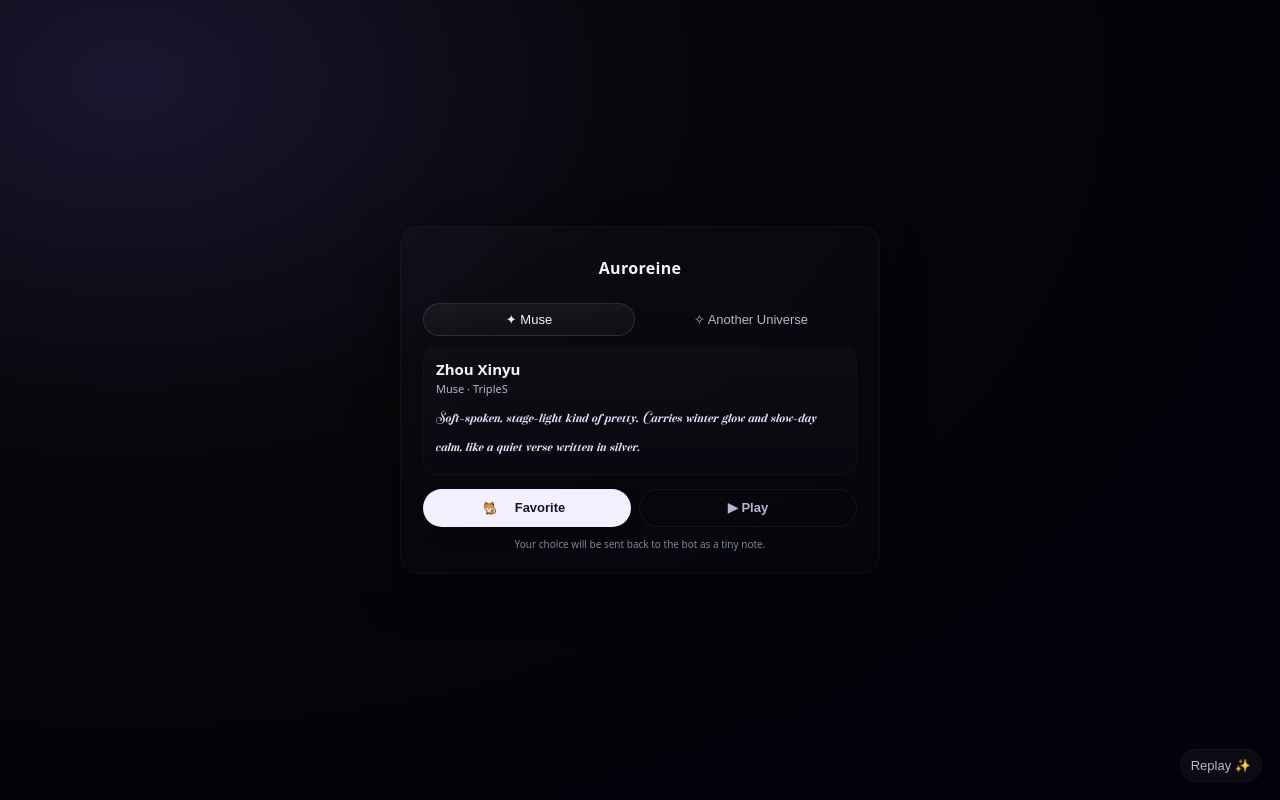
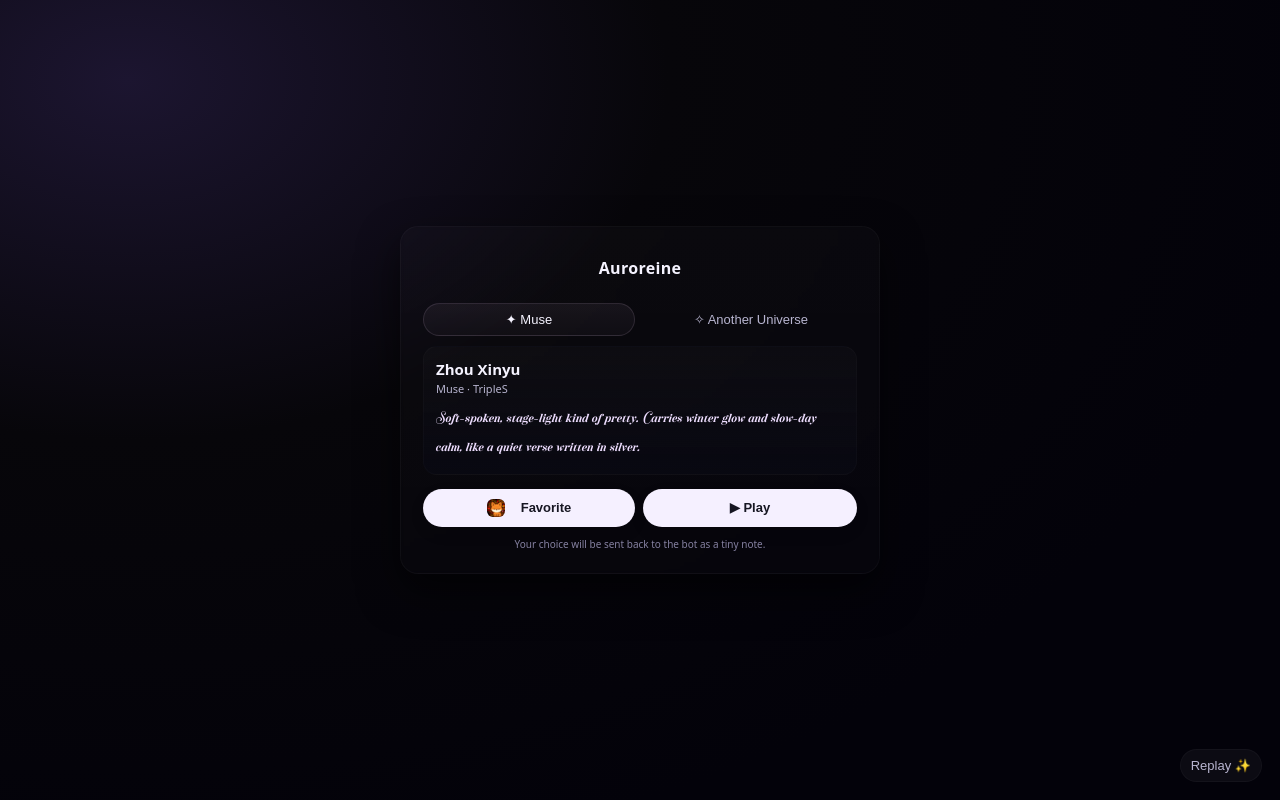
Before and after one commit to aintgely/Auroreine-miniapp, a plain HTML site: page index.html in a window 1280 px wide. Drawn offline with Linux system fonts and the light colour scheme.

Commit message:
Update index.html

```diff
--- a/index.html
+++ b/index.html
@@ -5,12 +5,10 @@
 <meta name="viewport" content="width=device-width,initial-scale=1" />
 <title>Mini Profiles — Isaline (Glass Door)</title>
 <style>
-
   /* micro animations for fav & play states */
   #favBtn { transition: transform 200ms ease, box-shadow 200ms ease, color 260ms ease; }
   #playBtn { transition: transform 160ms ease; }
-#playBtn:active { transform: scale(.98);
-}
+  #playBtn:active { transform: scale(.98); }
 
 @font-face {
   font-family: 'SwirlyCanalope';
@@ -186,21 +184,22 @@
 button.ghost{background:transparent;color:var(--soft);border:1px solid rgba(255,255,255,0.06)}
 
 /* fox default (make fav and play look identical initially) */
-/* tighter spacing between fox icon and label */
 #favBtn {
-  padding-left: 8px;     /* ← lebih rapat */
-  padding-right: 16px;
+  color: var(--soft);
   background: #f5f0ff;
   color: #161622;
   box-shadow: 0 6px 18px rgba(0,0,0,0.06);
+  padding-left: 18px;
+  padding-right: 18px;
 }
-
-/* label text spacing */
-#favBtn .label-text {
-  margin-left: 2px;      /* ← lebih dekat ke gif */
-  display: inline-block;
-  vertical-align: middle;
+#playBtn {
+  background: #f5f0ff;
+  color: #161622;
+  box-shadow: 0 6px 18px rgba(0,0,0,0.06);
+  padding-left: 18px;
+  padding-right: 18px;
 }
+#favBtn:hover, #playBtn:hover { transform: translateY(-2px); transition: transform 120ms ease; }
 
 /* fav active: color, background, glow & wiggle */
 #favBtn.fav-active {
@@ -403,7 +402,7 @@
       <div class="btn-row">
         <!-- favorite now holds an <img> for the fox which we toggle between static/animated -->
         <button class="primary" id="favBtn" aria-pressed="false" title="Favorite">
-          <img id="favIcon" alt="fox icon" src="foxfixfix.gif" aria-hidden="true">
+          <img id="favIcon" alt="fox icon" src="foxfoxie.gif" aria-hidden="true">
           <span class="label-text">Favorite</span>
         </button>
         <button class="ghost" id="playBtn" aria-pressed="false" title="Play preview">▶ Play</button>
@@ -506,9 +505,8 @@
   }
 
   // Preload fox images (gif + optional static fallback)
-  // ganti blok preload fox images jadi:
-const FOX_GIF = 'foxfixfix.gif';
-const FOX_PNG = 'foxfixfix.gif'; // fallback tetap sama file atau bisa ganti ke png kalau ada
+  const FOX_GIF = 'foxfoxie.gif';
+  const FOX_PNG = 'foxfoxie.gif'; // fallback to same gif so both states use foxfoxie
   const _preloads = [];
   function preload(src){ try{ const i=new Image(); i.src=src; _preloads.push(i); }catch(e){} }
   preload(FOX_GIF); preload(FOX_PNG);
```
Lines whose indentation alone changed are shown as unchanged.
